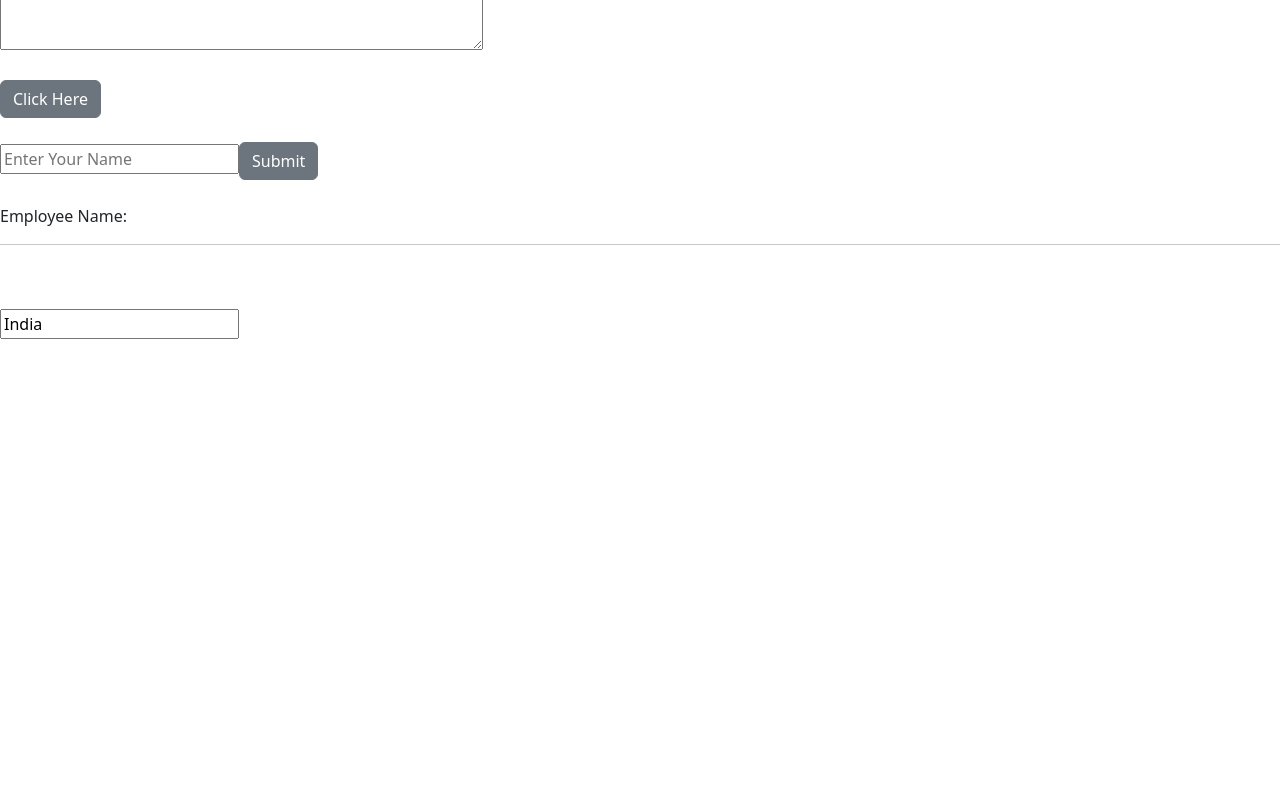
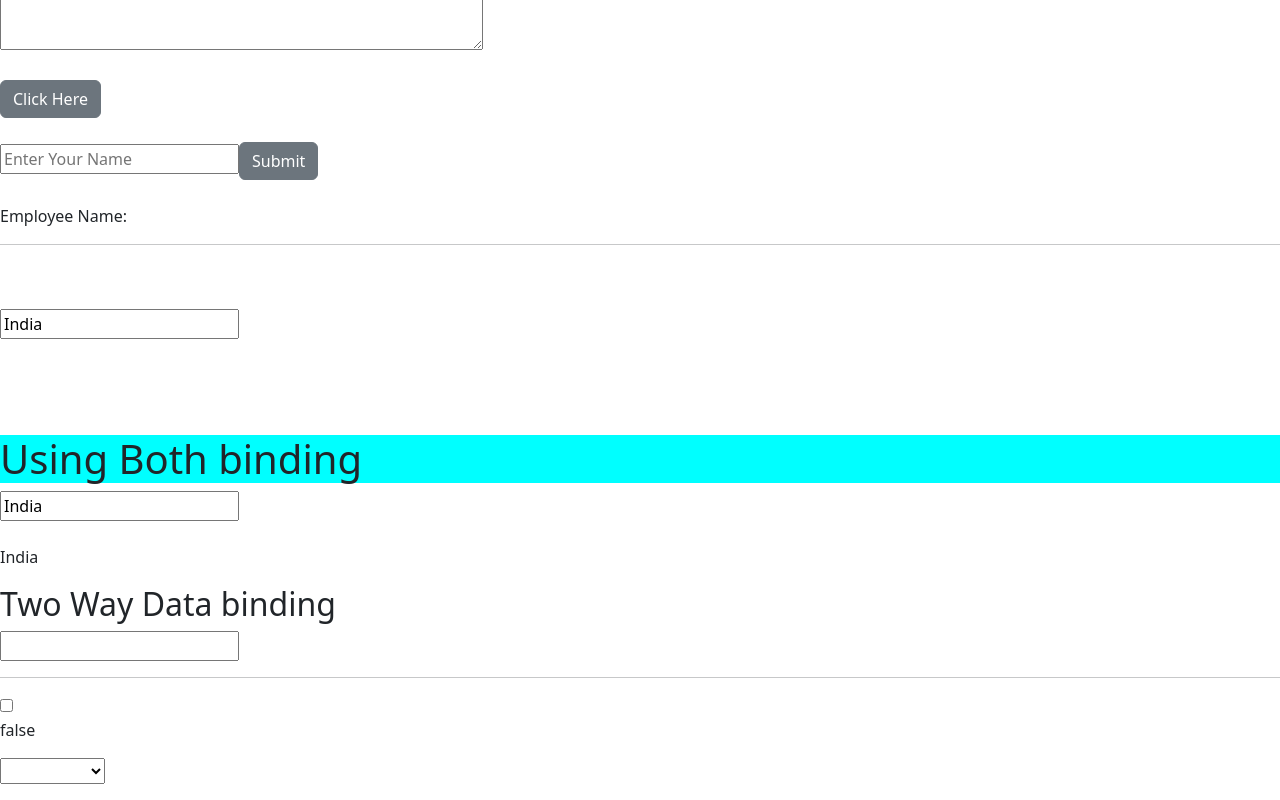
Before and after one commit to alamarsheed4/AngularLearning, an Angular app: page / in a window 1280 px wide. Shown: the part 400-1200 px from the top of the page. Before the commit the page ends 800 px from the top, so only its background shows below. Built offline with nearby package versions, Linux system fonts and the light colour scheme.

Commit message:
Initial commit

```diff
--- a/src/app/comp-a/comp-a.html
+++ b/src/app/comp-a/comp-a.html
@@ -30,3 +30,43 @@
 <hr>
 <br><br>
 <input class="mb-4" type="text" [ngModel]= "customerLocation">
+<br><br>
+<!-- Property and event binding seperate -->
+
+<!-- <input class="mb-4" type="text" [ngModel]= "customerLocation"
+ (ngModelChange) = 'customerLocationChange($event)'
+> -->
+
+<!-- Note: $event contains the information about your DOM Element -->
+
+<!-- Now combine both binding give same result -->
+<br><br>
+
+<!-- Two way data binding -->
+<h1>Using Both binding</h1>
+<input class="mb-4" type="text" [(ngModel)]= "customerLocation">
+
+<p>{{customerLocation}}</p>
+
+<h2>Two Way Data binding</h2>
+
+<input type="text" [(ngModel)] = 'username'>
+
+<p>{{username}}</p>
+
+<hr>
+
+<input type="checkbox" [(ngModel)] = 'ischecked'>
+
+<p>{{ischecked}}</p>
+
+
+<select [(ngModel)] = 'selectCity'>
+    <option>Select City</option>
+    <option>Mumbai</option>
+    <option>Pune</option>
+    <option>Hyderabad</option>
+    <option>Bangalore</option>
+</select>
+
+<p>{{selectCity}}</p>
--- a/src/app/comp-a/comp-a.ts
+++ b/src/app/comp-a/comp-a.ts
@@ -49,6 +49,19 @@ keyUp(eventDetails: KeyboardEvent){
 
 }
   customerLocation = 'India'
+// This approach when you want seperate propery binding and event binding
+  // customerLocationChange(customerName:any){
+  //   console.log(customerName);
+
+  //   this.customerLocation = customerName
+
+  // }
+
+  username = '';
+
+  ischecked = false;
+
+  selectCity = '';
 
 
 }
```
Also changed, not shown: src/app/app.css (line endings or trailing spaces).
